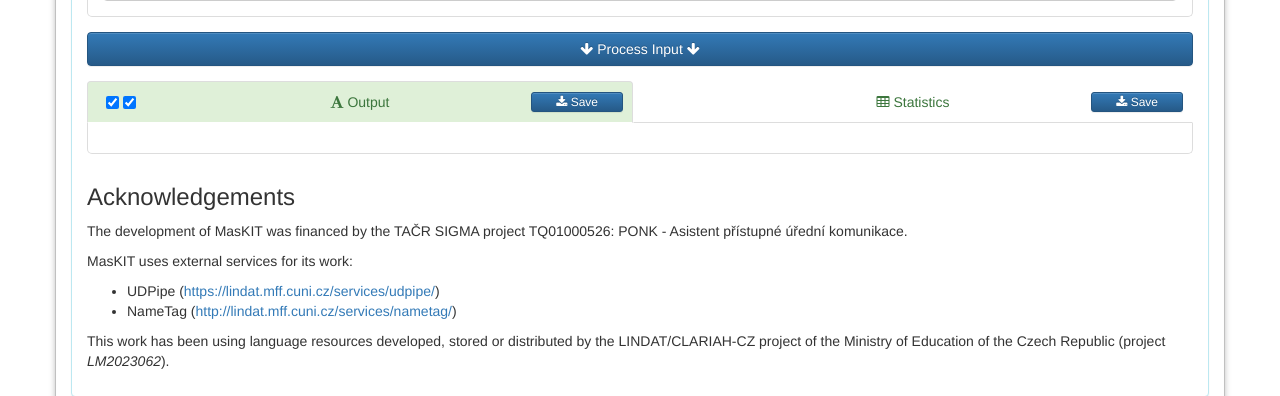
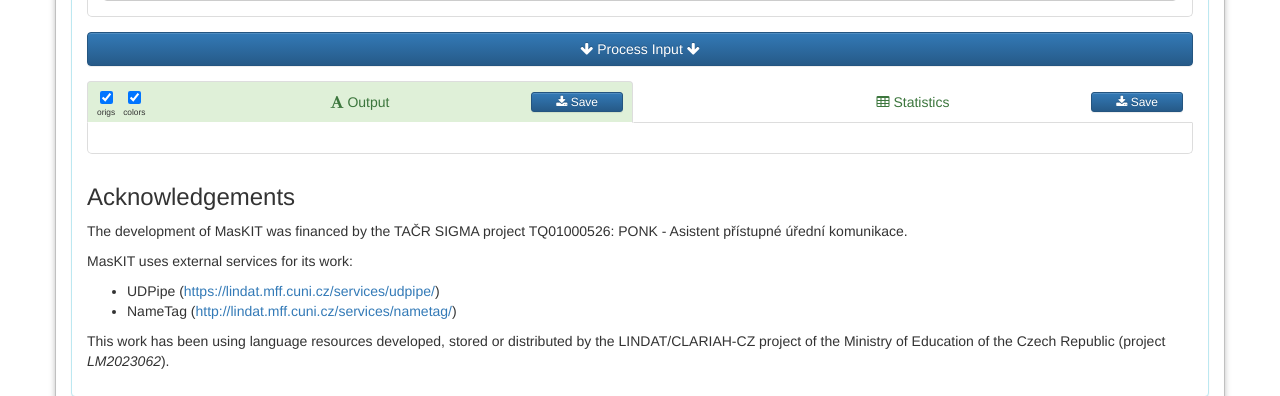
Before and after one commit to ufal/maskit, a PHP site: page /run.php in a window 1280 px wide. Shown: the part 882-1278 px from the top of the page. Run offline with PHP 8.4, Linux system fonts and the light colour scheme; some libraries are stand-ins or nearby versions.

Commit message:
Nicer checkboxes
git-svn-id: https://svn.ms.mff.cuni.cz/svn/ponk/projects/maskit@36 9b7822f3-4786-4c31-9c96-ea234496b5ad

```diff
--- a/html/run.php
+++ b/html/run.php
@@ -199,11 +199,19 @@
 
     <ul class="nav nav-tabs nav-justified nav-tabs-green">
      <li class="active" style="position:relative">
-          <a href="#output_formatted" data-toggle="tab"><span class="fa fa-font"></span> Output</a>
-	  <span style="position:absolute; top: 11px; left: 5px; padding: 0 1em">
-            <input type="checkbox" checked id="origsCheckbox" onchange="displayFormattedOutput()">
-            <input type="checkbox" checked id="highlightingCheckbox" onchange="displayFormattedOutput()">
-          </span>
+	  <a href="#output_formatted" data-toggle="tab"><span class="fa fa-font"></span> Output</a>
+          <div style="position:absolute; top: 6px; left: 10px; padding: 0 0em; border: none;">
+            <div style="display: flex; flex-direction: row;">
+              <div style="display: flex; flex-direction: column; align-items: center; margin-right: 8px;">
+                <input type="checkbox" checked id="origsCheckbox" onchange="displayFormattedOutput();">
+                <span style="font-size: 60%; font-weight: normal; margin-top: 2px;">origs</span>
+              </div>
+              <div style="display: flex; flex-direction: column; align-items: center;">
+                <input type="checkbox" checked id="highlightingCheckbox" onchange="displayFormattedOutput();">
+                <span style="font-size: 60%; font-weight: normal; margin-top: 2px;">colors</span>
+              </div>
+            </div>
+          </div>
           <button type="button" class="btn btn-primary btn-xs" style="position:absolute; top: 11px; right: 10px; padding: 0 2em" onclick="saveOutput();"><span class="fa fa-download"></span> Save</button>
      </li>
      <li style="position:relative"><a href="#output_stats" data-toggle="tab"><span class="fa fa-table"></span> Statistics</a>
```
